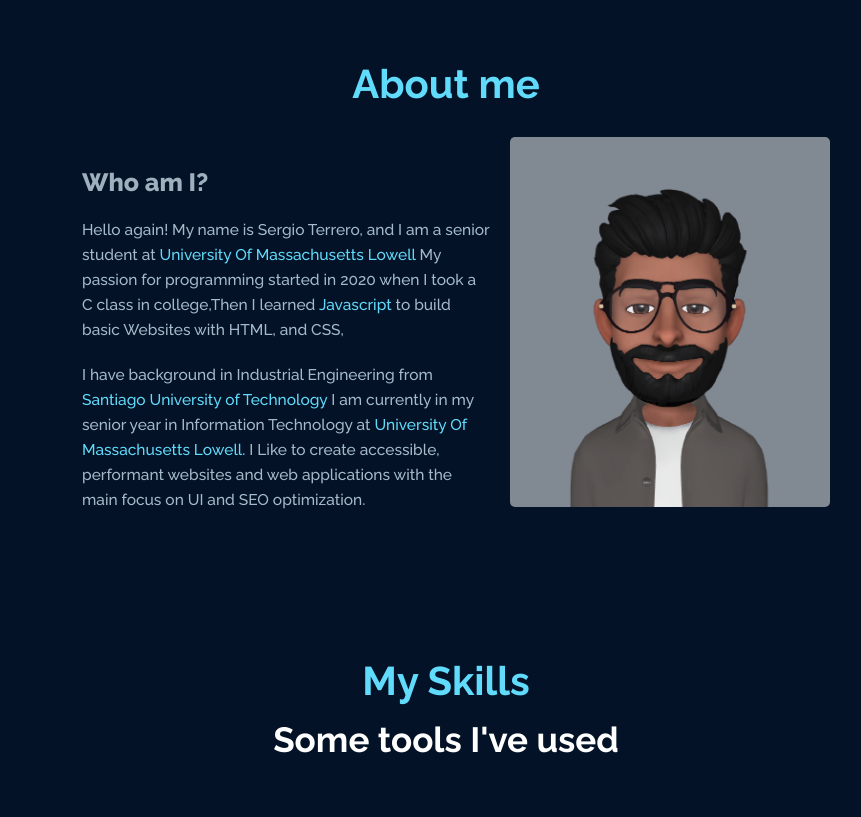
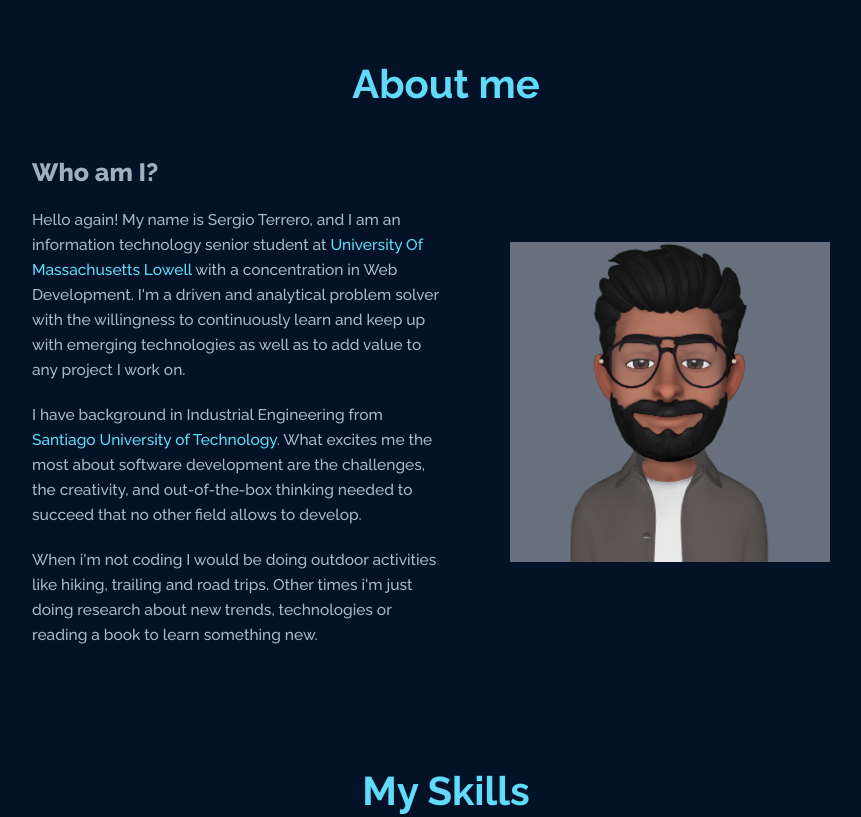
Before and after one commit to Terrero89/my-portfolio, a Vue app: page / in a window 1280 px wide. Shown: the part 840-1657 px from the top of the page, without its empty margins (194-1055 px from the left). Built offline with nearby package versions, Linux system fonts and the light colour scheme.

Commit message:
text added

```diff
--- a/src/components/layout/about/AboutContainer.vue
+++ b/src/components/layout/about/AboutContainer.vue
@@ -36,9 +36,10 @@ export default {
     position: relative;
     max-width: 1400px;
     display: flex;
-    justify-content: center;
+    justify-content:center;
     flex-wrap: wrap;
     text-align: left;
+
 
 }
 
--- a/src/components/layout/about/AboutImage.vue
+++ b/src/components/layout/about/AboutImage.vue
@@ -25,38 +25,36 @@ export default {};
 <style scoped>
 .about-container .square {
   position: relative;
+  margin-top: 0;
   /* border: solid red 1px; */
-  width: 32rem;
-  height: 32rem;
+  width: 100%;
+  height:100%;
   border-radius: 5px;
 
   margin: 5rem 0 0 0;
 }
 
-.about-container .square2 {
+
+
+#about .about-img {
+
   overflow: hidden;
-  z-index: 0;
 
-  z-index: 100;
+  margin: auto 5rem;
+  background-color: rgb(255, 255, 255, 0.4);
+  /* border: solid red 1px; */
   width: 32rem;
   height: 32rem;
-  border-radius: 5px;
-}
-
-#about .about-container .about-img {
-  overflow: hidden;
-  object-fit: fill;
-  margin: auto 0;
-  background-color: rgb(255, 255, 255, 0.5);
-  border-radius: 5px;
-  margin-bottom: 5rem;
+  /* border-radius: 5px; */
+  /* margin-bottom: 5rem; */
 }
 
 #about .about-container .about-img img {
   position: absolute;
-  border-radius: 0% 0% 50% 50%;
+  /* border-radius: 0% 0% 50% 50%; */
   object-fit: contain;
   width: 100%;
+  bottom: 5rem;
   height: 100%;
   border-radius: 5px;
 }
--- a/src/components/layout/about/AboutText.vue
+++ b/src/components/layout/about/AboutText.vue
@@ -5,24 +5,25 @@
             <h3>Who am I?</h3>
         </div>
         <p>
-            Hello again! My name is Sergio Terrero, and I am a senior student at <span><a
-                    href="https://uml.umassonline.net/">University Of Massachusetts Lowell</a>
-            </span>  My passion for programming started in 2020 when I took a C class
-            in college,Then I learned <span><a
-                    href="https://developer.mozilla.org/en-US/docs/Web/JavaScript">Javascript</a>
-            </span> to build basic Websites with HTML, and CSS,
+            Hello again! My name is Sergio Terrero, and I am an information technology senior student at <span><a
+                    href="https://uml.umassonline.net/">University Of Massachusetts Lowell</a> with a concentration in Web Development.
+            </span> I'm a driven and analytical problem solver with the willingness to continuously learn and keep up with emerging technologies as well as to add value to any project I work on.
 
         </p>
 
         <p>
             I have background in Industrial Engineering from
             <span><a href="https://www.utesa.edu/home/">Santiago University of Technology</a>
-            </span>
-            I am currently in my senior year in <span>Information Technology</span> at
-            <span><a href="https://uml.umassonline.net/">University Of Massachusetts Lowell.</a>
-            </span>
-            I Like to create accessible, performant websites and web applications with the main
-            focus on UI and SEO optimization.
+            </span>.  What excites me the most about software development are the challenges, the creativity, and out-of-the-box thinking needed to succeed that no other field allows to develop.
+
+
+
+
+        </p>
+
+        <p>
+           When i'm not coding I would be doing outdoor activities like hiking, trailing and road trips.
+           Other times i'm just doing research about new trends, technologies or reading a book to learn something new.
         </p>
     </div>
 </template>
@@ -52,17 +53,23 @@ span a:hover {
 }
 
 #about .about-text {
-    margin: 0 2rem;
-    width: 35%;
+    /* border: solid rgb(0, 255, 13) 1px; */
+
+
+
+
 }
 
 .about-text p {
+    /* border: solid red 1px; */
+
     color: rgba(205, 229, 243, 0.8);
     font-size: 1.55rem;
     line-height: 2.5rem;
-    padding: 0 2rem 0 2rem;
-    margin: 2rem 0 2rem 0;
+    /* padding: 0 2rem 0 2rem; */
+    margin: 2rem 0rem 2rem 0;
 }
+
 
 @media only screen and (max-width: 390px) {
     #about .about-text {
@@ -163,12 +170,12 @@ span a:hover {
 @media only screen and (min-width: 1025px) {
     #about .about-text {
         width: 35%;
-        margin: 1rem 0;
+        padding: 0 2rem;
+
         /* background-color:rgb(95, 0, 0); */
+
     }
 
-    #about .about-header h3 {
-        padding-left: 2rem;
-    }
+
 }
 </style>
--- a/src/components/layout/hero/HeroContainer.vue
+++ b/src/components/layout/hero/HeroContainer.vue
@@ -12,9 +12,7 @@
       </h2>
 
       <p data-aos-duration="600" data-aos="fade-up">
-        I'm a passionate <span>Front-end Developer</span> with the desire to learn,
-        improve and help build ideas. My main focus is to build performant, accessible,
-        and search optimized websites and apps.
+       A passionate <span>Front-end Developer</span> who strives in creating unique experiences that bring ideas to life with code. My main focus is to build performant, accessible SEO websites and web apps.
       </p>
     </div>
 
--- a/src/components/layout/project/ProjectList.vue
+++ b/src/components/layout/project/ProjectList.vue
@@ -1,4 +1,5 @@
 <template>
+  <div>
   <ProjectItems
     v-for="(project, index) in projects"
     :key="project.name"
@@ -11,6 +12,7 @@
     :type="project.type"
     :length="index"
   />
+</div>
 </template>
 
 <script>
```
